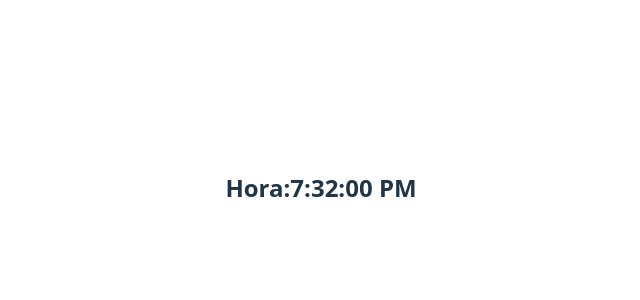
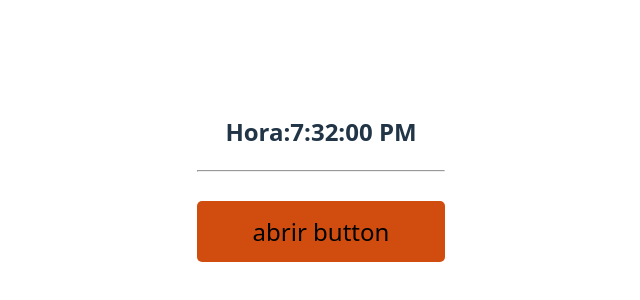
Before and after one commit to Reginaldo007oliveira/Curso-front-ennd-React, a React (Vite) app in the folder 5_uicompents/Compontes-ui/: page / in a window 1280 px wide. Shown: the part 212-512 px from the top of the page, without its empty margins (319-959 px from the left). Built offline with nearby package versions, Linux system fonts and the light colour scheme.

Commit message:
Finalização do modal

```diff
--- a/5_uicompents/Compontes-ui/src/App.jsx
+++ b/5_uicompents/Compontes-ui/src/App.jsx
@@ -1,6 +1,7 @@
 import { useState } from 'react'
 import './App.css'
 import { Clock } from './components/relogio/Clock'
+import { Modal } from './components//Modal/modal'
 
 function App() {
   const [count, setCount] = useState(0)
@@ -8,6 +9,9 @@ function App() {
   return (
     <>
     <Clock />
+    <hr />
+    <h2><Modal/></h2>
+
     </>
   )
 }
--- /dev/null
+++ b/5_uicompents/Compontes-ui/src/components/Modal/Modal.jsx
@@ -0,0 +1,37 @@
+import React from "react";
+import styles from "./Modal.module.css";
+
+export const Modal = () => {
+  const [isOpen, setIsOpen] = React.useState(false);
+
+  return (
+    <>
+      {/* aqui abre o modeal */}
+      <div className={styles.container}>
+
+        {isOpen && (
+          <div className={styles.modal}>
+            <div className={styles.modalContent}>
+              <h2>Titulo do modal</h2>
+              <p>Conteúdo do modal</p>
+              {/* biome-ignore lint/a11y/useButtonType: <explanation> */}
+              <button
+                className={styles.closeButton}
+                onClick={() => setIsOpen(false)}
+              >
+                Fechar
+              </button>
+            </div>
+
+          </div>
+        )}
+
+           {/* biome-ignore lint/a11y/useButtonType: <explanation> */}
+           <button className={styles.openButton} onClick={() => setIsOpen(true)}>
+          abrir button
+        </button>
+
+      </div>
+    </>
+  );
+};
--- /dev/null
+++ b/5_uicompents/Compontes-ui/src/components/Modal/Modal.module.css
@@ -0,0 +1,74 @@
+.container {
+  display: flex;
+  flex-direction: column;
+}
+
+.openButton {
+  padding: 14px 56px;
+  font-size: 35x;
+  color: rgb(0, 0, 0);
+  background-color: rgb(209, 77, 15);
+  border: none;
+  border-radius: 5px;
+  cursor: pointer;
+  margin-top: 9px;
+  transition: background-color 0.3s ease-in-out; /* Transição suave para a cor de fundo */
+}
+.openButton:hover {
+  background: rgb(23, 34, 242);
+}
+
+.modal {
+  top: 0;
+  left: 0;
+  width: 100%;
+  height: 100%;
+  justify-content: center;
+  align-items: center;
+  opacity: 0;
+  background: rgba(183, 230, 13, 0.42);
+  animation: fadeIn 5.9s forwards;
+}
+@keyframes fadeIn {
+  from {
+    opacity: 0;
+  }
+  to {
+    opacity: 1;
+  }
+}
+.modalContent {
+  background: #ccc;
+  padding: 20px;
+  border-radius: 10px;
+  box-shadow: 0 4px 10px rgba(0, 0, 0, 0.3);
+  max-width: 800px;
+  text-align: center;
+  color: #333;
+  animation: scaleUp 6.3s forwards;
+}
+
+@keyframes scaleUp {
+    from {
+      transform: scale(0.8);
+    }
+    to {
+      transform: scale(1);
+    }
+}
+
+.closeButton{
+    padding: 8px 16px;
+    font-size:14px;
+    background-color:rgb(162, 8, 83);
+    color:#000;
+    border:none;
+    border-radius: 5px;
+    cursor:pointer;
+    transition: background-color 1.4s ease-in-out;
+
+
+}
+.closeButton:hover{
+    background-color:rgb(9, 182, 201);
+}
--- a/5_uicompents/Compontes-ui/src/components/relogio/Clock.jsx
+++ b/5_uicompents/Compontes-ui/src/components/relogio/Clock.jsx
@@ -9,7 +9,7 @@ export const Clock = () => {
              setTime(new Date().toLocaleTimeString()) //setTime a cada passada de intervalo .. permanece time se nada ocorrer
         }, 3000) //atualiza a cada 3 segundos
         return () => clearInterval(intervalo) //limpa a memoria
-    }, [])
+    }, []) // dependencia vazia para não criar de novo
 
   return (
 <>
```
